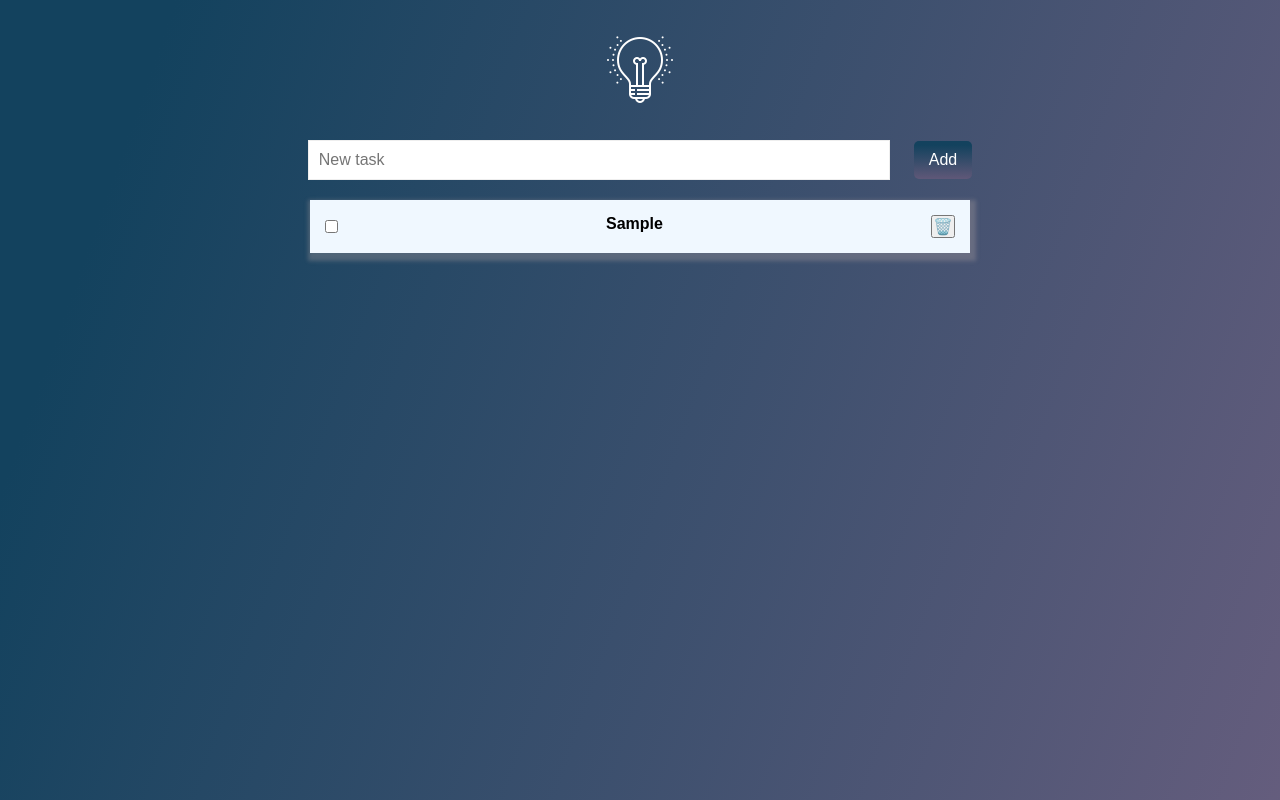
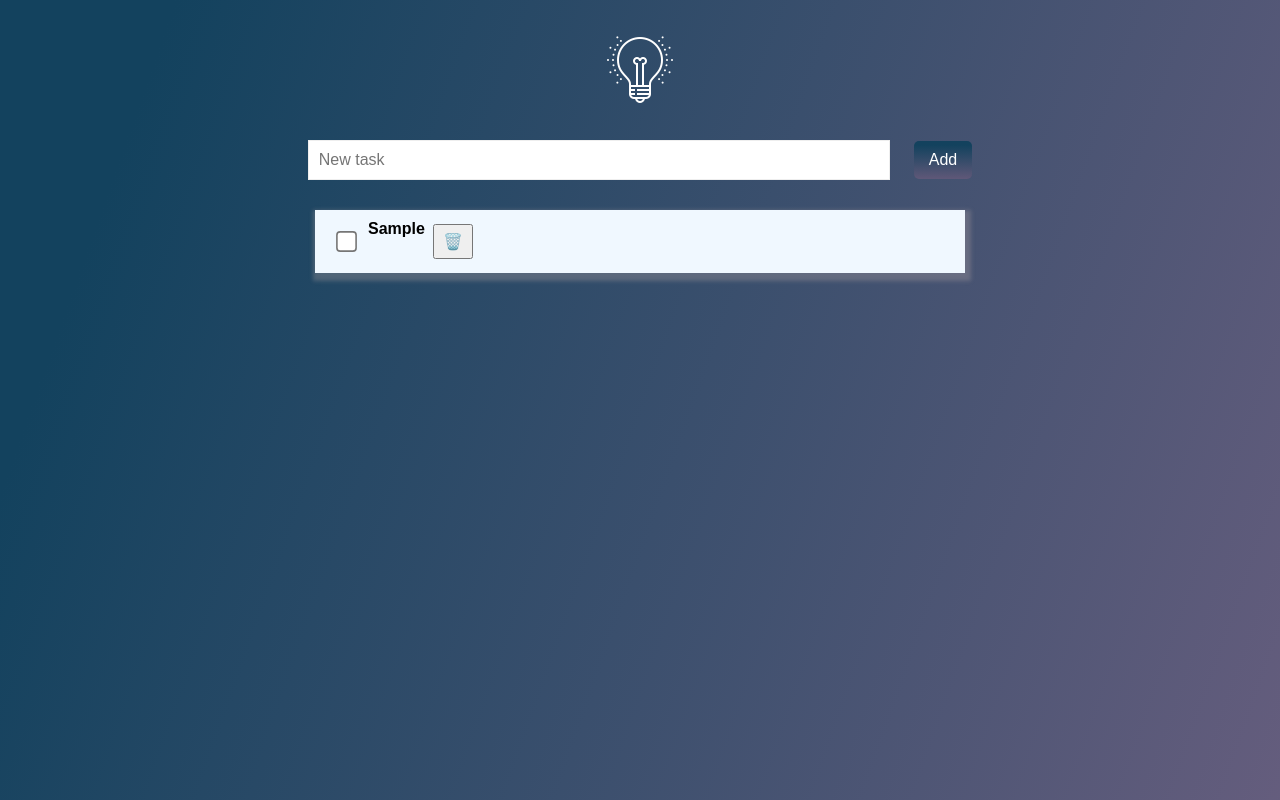
Before and after one commit to JulioAtuesta/Todo-App, a plain HTML site: page index.html in a window 1280 px wide. Both pictures are taken after typing "Sample" into the empty fields and a click on the button "Add". Drawn offline with Linux system fonts and the light colour scheme.

Commit message:
ajustes en el css tamaño y posicion de los componentes de las tareas

```diff
--- a/index.js
+++ b/index.js
@@ -5,7 +5,6 @@ function addTask(evento){
     if(inputText.value == ''){return(1)};
     const tasksUl = document.getElementById("todo__front-list");
     const newTask = createTask(inputText);
-    console.log(newTask);
     inputText.value = "";
     tasksUl.appendChild(newTask);
     _isChecked();
@@ -15,10 +14,17 @@ function addTask(evento){
 function createTask(contenido){
     let lisElement = document.createElement("li");
         lisElement.setAttribute("id","todo__front-list-li"); //newTask.classList.add("clase")
+//lisElement.setAttribute("padding","1rem");
+/*
+!poner margenes */
     let check = document.createElement("input");
         check.setAttribute("type","checkbox");
+        check.setAttribute("margin","5px");
         check.classList.add("checkTask")
     let content = document.createElement("span");
+// content.setAttribute("margin","5px")
+/*
+!poner margenes */
         content.innerText = contenido.value;
 //para el span funciono inner text, pero para el input fue value, ambos ahcen referencia al texto entre la etiqueta <>éste</>
     let remove = document.createElement("button")
@@ -38,7 +44,9 @@ function _isChecked(){
     for (const i of checked){
         console.log(checked);
         console.log(i);
-        //añadir un break cada que se ejecute la funciòn
+        /*
+!        //añadir un break cada que se ejecute la funciòn? para que
+*/
         i.addEventListener("click", taskDone =()=>{
             if(i.checked){
                 console.log(i.parentNode.childNodes[1]);
@@ -57,7 +65,12 @@ function deleteTask(){
     for (const i of deleting){
         i.addEventListener("click", taskDone =()=>{
             console.log('borrando');
-            i.parentNode.remove();
+            if(i.parentNode.childNodes[0].checked){
+                i.parentNode.remove();
+            }else{
+                console.log("pop up de confirmaciòn, la tarea no esta done quiere eliminarla?")
+                //*poner pop up aqui
+            }
         });
     }
 };
--- a/page1.css
+++ b/page1.css
@@ -86,12 +86,22 @@ form {
   flex-direction: row;
   justify-content: space-between;
   align-content: center;
-  margin: 5px 0px;
+  margin: 15px auto;
+  padding: 10px;
 }
 .checkTask{
   cursor: pointer;
+  margin: 15px;
+  transform: scale(1.6);
 }
 
+.removeTask{
+  height: 35px;
+  width: 40px;
+  max-height: 40px;
+  margin: auto;
+  margin-left: 8px;
+}
 
 .removeTask:hover{
   cursor: pointer;
```
